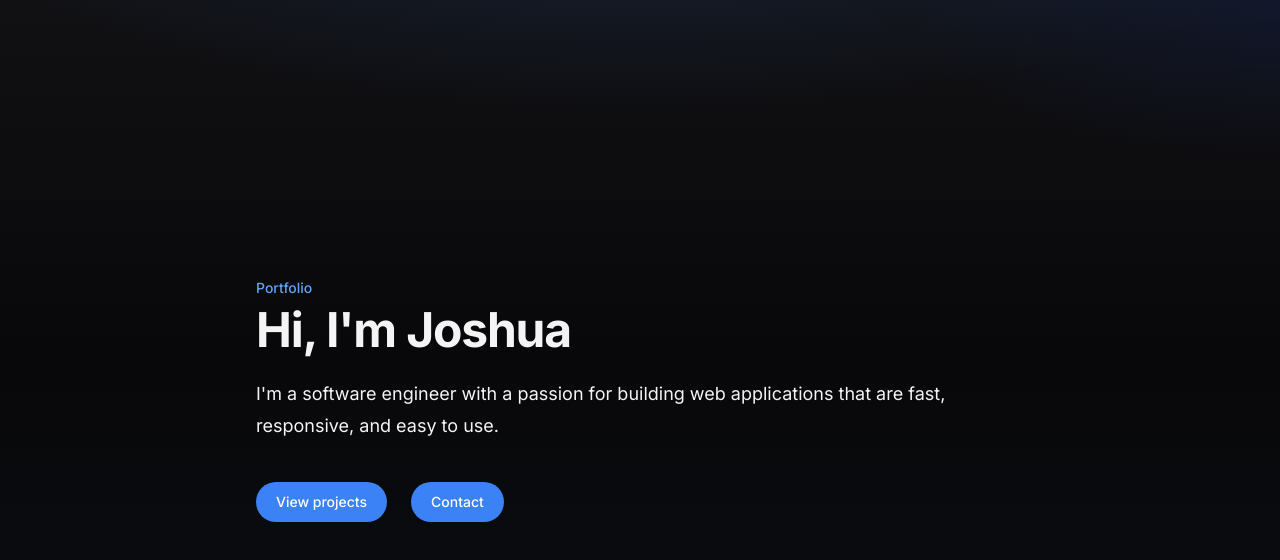
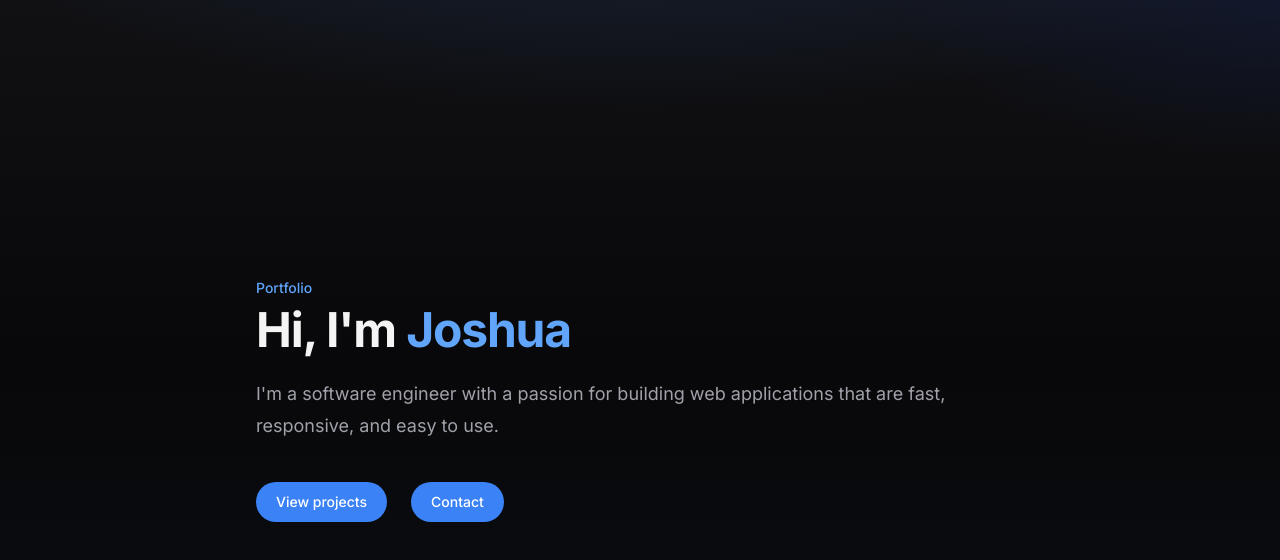
Before and after one commit to RRowDY/portfolio, a Next.js app: page / in a window 1280 px wide. Shown: the top 560 px of the page. Built offline with nearby package versions, Linux system fonts and the light colour scheme.

Commit message:
wire display font & home color utilities to tokens

```diff
--- a/app/globals.css
+++ b/app/globals.css
@@ -24,7 +24,7 @@
   --color-accent: var(--accent);
   --color-accent-bright: var(--accent-bright);
   --font-sans: var(--font-inter), ui-sans-serif, system-ui, sans-serif;
-  --font-display: var(--font-jakarta), var(--font-sans);
+  --font-display: var(--font-plus-jakarta-sans), var(--font-sans);
 }
 
 body {
--- a/app/page.tsx
+++ b/app/page.tsx
@@ -3,8 +3,8 @@ export default function Home() {
     <main className="flex-1 flex flex-col justify-center px-6 py-24 sm:px-10 lg:px-16">
       <div className="mx-auto w-full max-w-3xl">
         <p className="text-sm font-medium text-accent-bright">Portfolio</p>
-        <h1 className="mt-2 text-4xl font-bold tracking-tight text-foreground sm:text-5xl">Hi, I'm <span className="text-primary">Joshua</span></h1>
-        <p className="mt-6 text-lg leading-8 text-muted-foreground">
+        <h1 className="mt-2 text-4xl font-bold tracking-tight text-foreground sm:text-5xl">Hi, I'm <span className="text-accent-bright">Joshua</span></h1>
+        <p className="mt-6 text-lg leading-8 text-muted">
           I'm a software engineer with a passion for building web applications that are fast, responsive, and easy to use.
         </p>
         <div className="mt-10 flex items-center gap-x-6">
```
